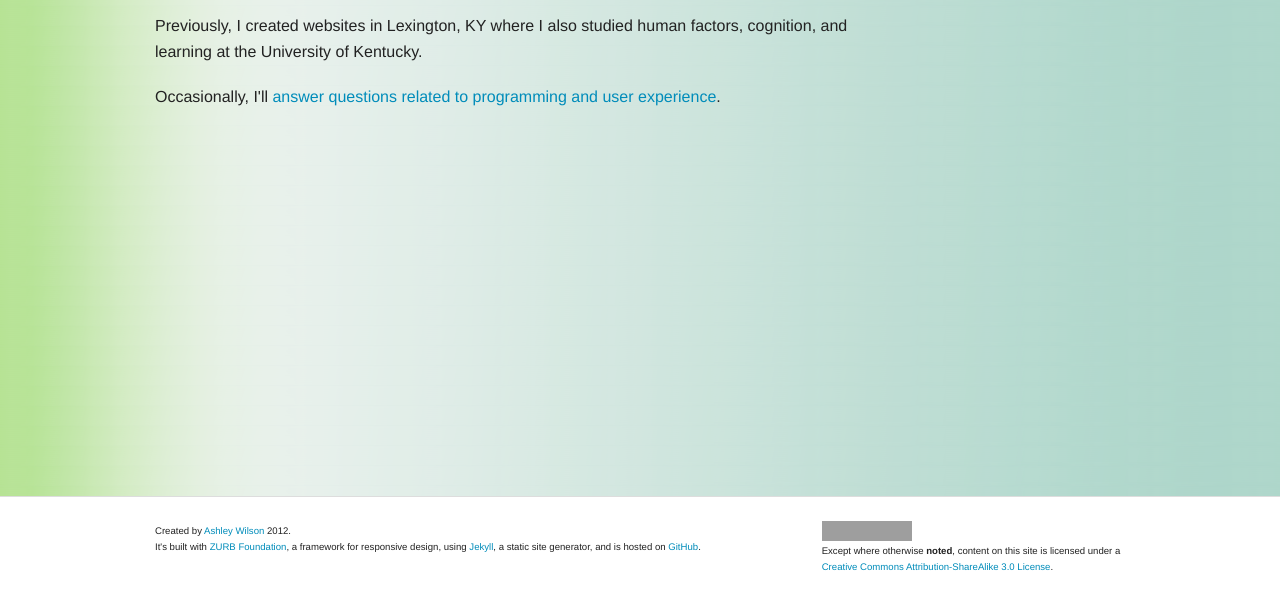
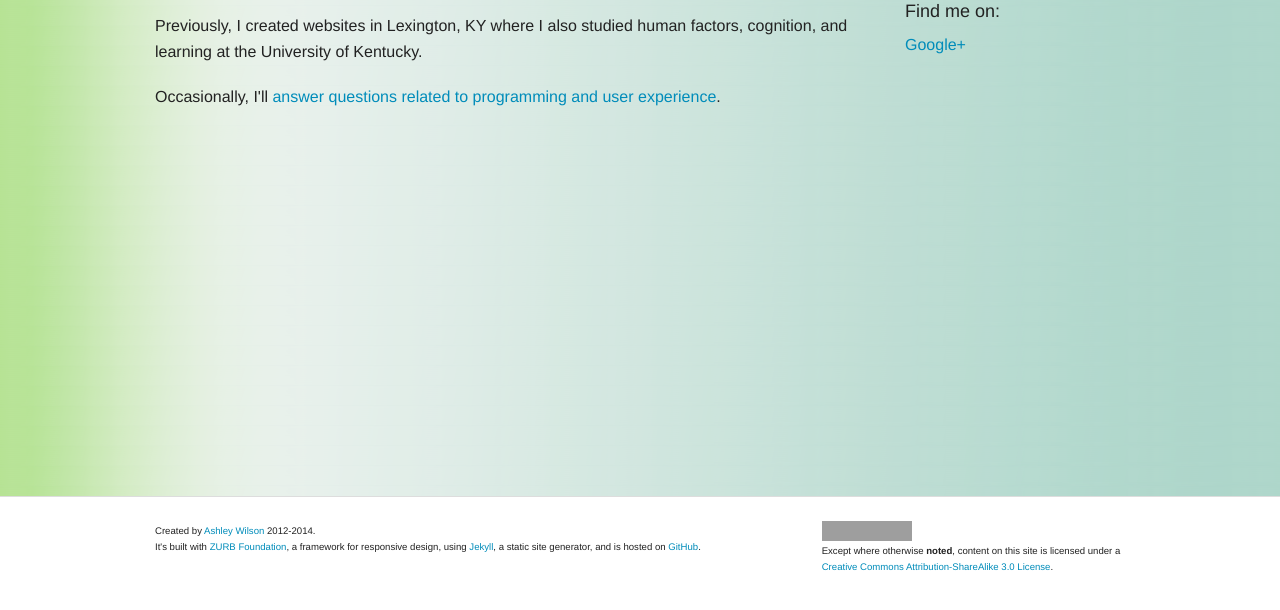
Before and after one commit to ashleybot/ashleybot.github.com, a Jekyll site: the page built from about.html, in a window 1280 px wide, cut to the strip 334-957 px from the top of the page. Shown: the top 610 px of the strip. Built offline with Jekyll 4.4.1, drawn with Linux system fonts in a browser that asks for light colours; grey boxes are pictures that could not be loaded.

Commit message:
added google+ authorship

```diff
--- a/_includes/footer.html
+++ b/_includes/footer.html
@@ -2,7 +2,7 @@
   <div class="row">
     <div class="medium-8 columns" style="margin-bottom:30px;">
       <small>
-        Created by <a href="mailto:ashley@ashleybot.com">Ashley Wilson</a> 2012.
+        Created by <a href="mailto:ashley@ashleybot.com">Ashley Wilson</a> 2012-2014.
         <br />
         It's built with <a href="http://foundation.zurb.com/">ZURB Foundation</a>, a framework for responsive design, using <a href="http://jekyllrb.com/">Jekyll</a>, a static site generator, and is hosted on <a href="http://github.com/">GitHub</a>.
       </small>
--- a/about.html
+++ b/about.html
@@ -36,6 +36,10 @@ keywords: about,ashleywilson,ashleygreerwilson,lexington,kentucky,ky
 
 		<img style="width:100%;height:auto;" src="http://www.gravatar.com/avatar/fd5460bdc6504b7ba0f46b3512f4f36e?size=400" />
 
+		<h5>Find me on:</h5>
+		<p>
+			<a href="https://plus.google.com/u/0/100546116795421940200?rel=author">Google+</a>
+		</p>
 	</div>
 	<!-- End Sidebar -->
 </div>
```
